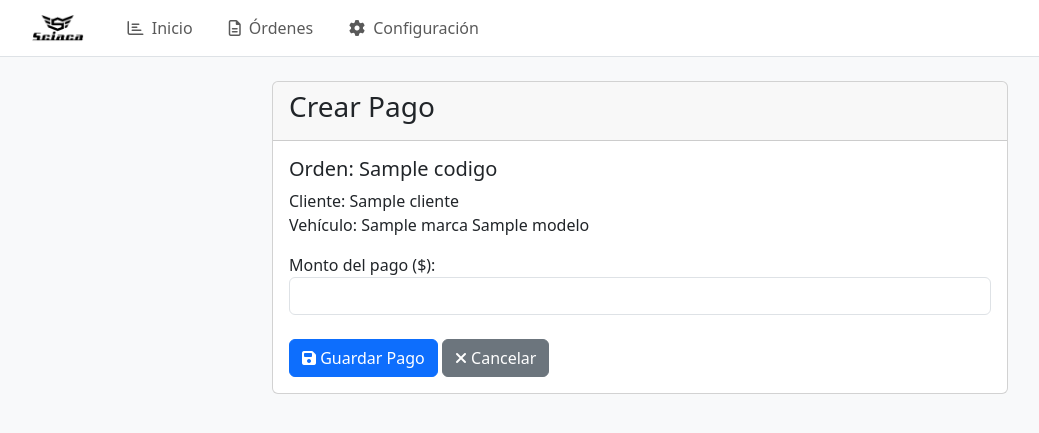
After one commit to Lausciaca/VEHIX, a Django app: template orden/templates/orden/crear_pago.html in a window 1280 px wide. The commit adds this page. Shown: the top 433 px of the page, without its empty margins (0-1039 px from the left). Run offline with Django 4.2, Linux system fonts and the light colour scheme; tables that the repository leaves empty hold one stand-in row (values such as "Sample post"); the template is opened without the code that fills it: values that come from a table or form of the project are taken from there, most other values are stand-ins (such as "Sample title", 1, 10 or a date in 2020); parts of the project's set-up code (start-up, migrations or seed data) failed here and were passed over; some libraries are stand-ins or nearby versions.

Commit message:
progreso

```diff
--- a/orden/forms.py
+++ b/orden/forms.py
@@ -81,3 +81,19 @@ class CrearServicioForm(forms.ModelForm):
         labels = {
             'servicio': 'Servicio a realizar',
         }
+
+
+class CrearPagoForm(forms.ModelForm):
+    class Meta:
+        model = Pago
+        fields = ['monto']
+        widgets = {
+            'monto': forms.NumberInput(attrs={
+                'class': 'form-control',
+                'step': '0.01',
+                'min': '0'
+            }),
+        }
+        labels = {
+            'monto': 'Monto del pago ($)',
+        }
--- a/orden/models.py
+++ b/orden/models.py
@@ -28,6 +28,10 @@ class OrdenBase(models.Model):
     def obtener_servicios(self):
         content_type = ContentType.objects.get_for_model(self)
         return Servicio.objects.filter(content_type=content_type, object_id=self.id)
+
+    def obtener_pagos(self):
+        content_type = ContentType.objects.get_for_model(self)
+        return Pago.objects.filter(content_type=content_type, object_id=self.id)
 
     def obtener_estado_info(self):
         # Lógica para obtener los estados y el estado actual
@@ -175,6 +179,33 @@ class Servicio(models.Model):
         servicio.save()
         return servicio
 
+    @classmethod
+    def eliminar_servicio(cls, servicio):
+        if servicio:
+            servicio.delete()
+            return True
+        return False
+
+class Pago(models.Model):
+    content_type = models.ForeignKey(ContentType, on_delete=models.CASCADE)
+    object_id = models.PositiveIntegerField()
+    orden =  GenericForeignKey('content_type', 'object_id')
+    monto = models.DecimalField(max_digits=12, decimal_places=2)
+    created = models.DateTimeField(auto_now_add=True)
+
+    @classmethod
+    def crear_pago(cls, orden, datos):
+        content_type = ContentType.objects.get_for_model(orden)
+        pago = cls(content_type=content_type, object_id=orden.id, **datos)
+        pago.save()
+        return pago
+    @classmethod
+    def eliminar_pago(cls, pago):
+        if pago:
+            pago.delete()
+            return True
+        return False
+
 
 
 class Presupuesto(models.Model):
--- /dev/null
+++ b/orden/templates/orden/crear_pago.html
@@ -0,0 +1,45 @@
+{% extends 'core/base.html' %}
+{% load static %}
+
+{% block content %}
+<div class="container mt-4">
+    <div class="row">
+        <div class="col-md-8 mx-auto">
+            <div class="card">
+                <div class="card-header">
+                    <h3>Crear Pago</h3>
+                </div>
+                <div class="card-body">
+                    <h5 class="card-title">Orden: {{ orden.codigo }}</h5>
+                    <p class="card-text">
+                        Cliente: {{ orden.cliente.nombre }}<br>
+                        Vehículo: {{ orden.vehiculo.marca }} {{ orden.vehiculo.modelo }}
+                    </p>
+
+                    <form method="post">
+                        {% csrf_token %}
+                        <div class="form-group">
+                            {{ form.monto.label_tag }}
+                            {{ form.monto }}
+                            {% if form.monto.errors %}
+                                <div class="invalid-feedback d-block">
+                                    {{ form.monto.errors|join:", " }}
+                                </div>
+                            {% endif %}
+                        </div>
+
+                        <div class="mt-4">
+                            <button type="submit" class="btn btn-primary">
+                                <i class="fas fa-save"></i> Guardar Pago
+                            </button>
+                            <a href="{% url 'orden:detail' orden.codigo %}" class="btn btn-secondary">
+                                <i class="fas fa-times"></i> Cancelar
+                            </a>
+                        </div>
+                    </form>
+                </div>
+            </div>
+        </div>
+    </div>
+</div>
+{% endblock %}
--- a/orden/urls.py
+++ b/orden/urls.py
@@ -8,7 +8,10 @@ ordenpatterns = ([
 
 
     path('/orden/<slug:codigo>/crear-servicio/', crear_servicio, name='crear_servicio'),
+    path('/orden/<slug:codigo>/eliminar-servicio/<int:servicio_id>/', eliminar_servicio, name='eliminar_servicio'),
 
+    path('/orden/<slug:codigo>/crear-pago/', crear_pago, name='crear_pago'),
+    path('/orden/<slug:codigo>/eliminar-pago/<int:pago_id>/', eliminar_pago, name='eliminar_pago'),
 
     path('/orden/<slug:codigo>/crear-presupuesto/', crear_presupuesto, name='crear_presupuesto'),
     path('/orden/<slug:codigo>/eliminar-presupuesto/', eliminar_presupuesto, name='eliminar_presupuesto'),
```
Also changed, not shown: orden/templates/orden/ver_orden.html (+24 -5 lines), orden/views.py (+47 -7 lines), orden/migrations/0016_pago.py (added).
